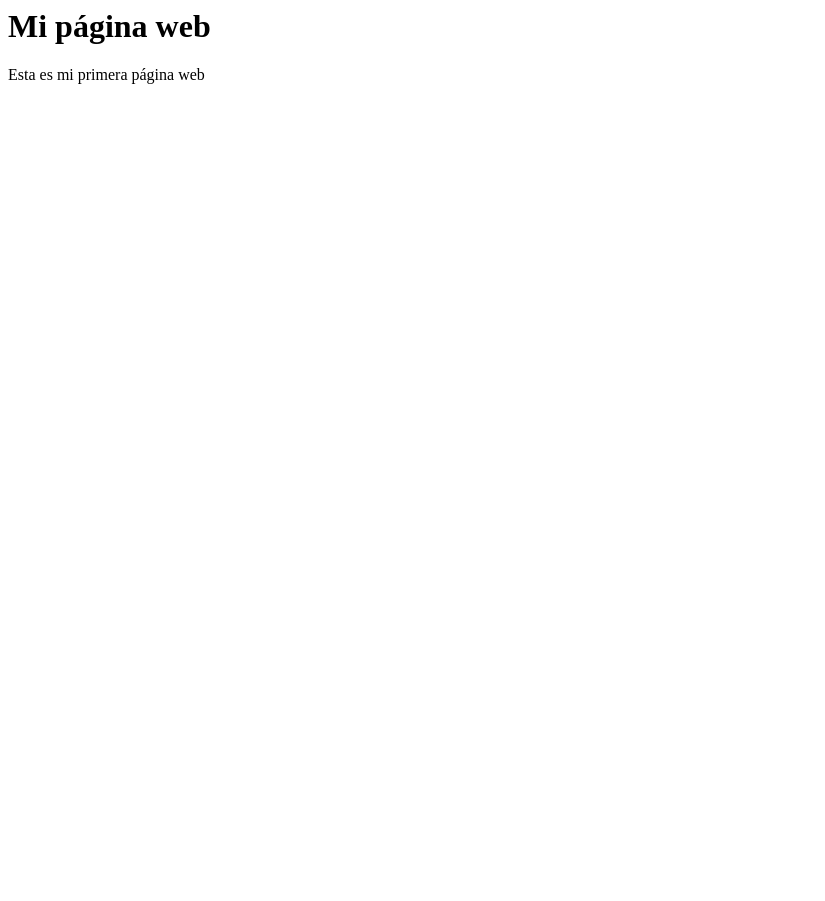
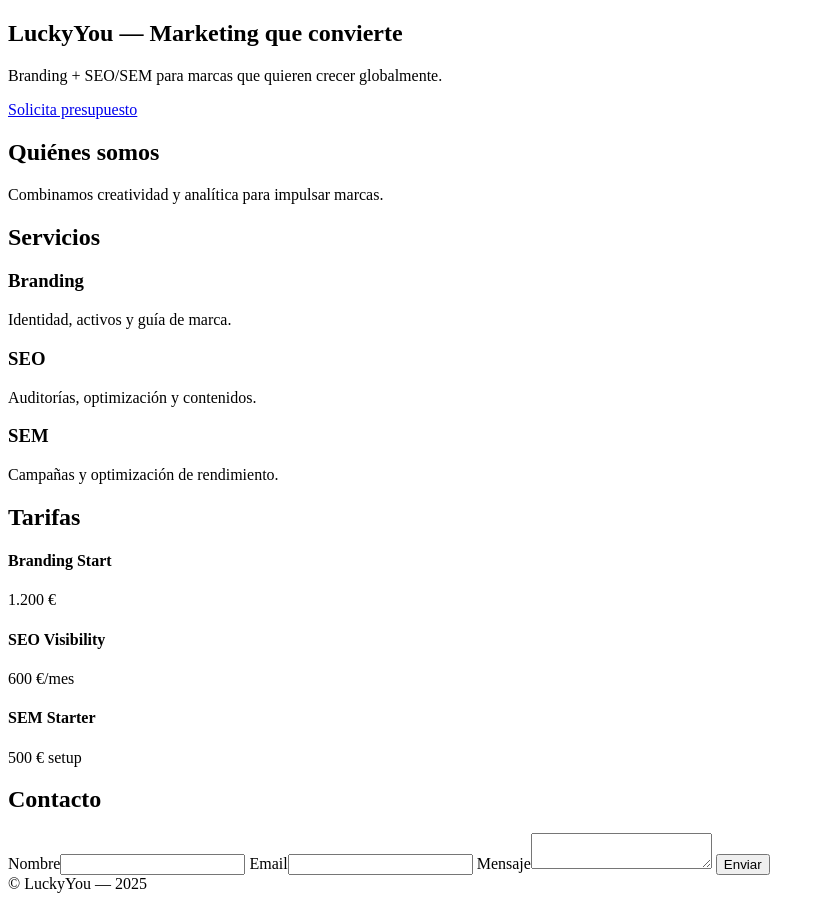
Before and after one commit to claudine20/luckyyou-sprint1, a plain HTML site: page index.html in a window 1280 px wide. Shown: the whole page, without its empty margins (0-825 px from the left). Before the commit the page ends 800 px from the top, so only its background shows below. Drawn offline with Linux system fonts and the light colour scheme.

Commit message:
Update index.html

```diff
--- a/index.html
+++ b/index.html
@@ -1,9 +1,72 @@
-<html>
-  <head>
-    <title>Mi página web</title>
-  </head>
-  <body>
-    <h1>Mi página web</h1>
-    <p>Esta es mi primera página web</p>
-  </body>
+<!doctype html>
+</nav>
+</div>
+</header>
+
+
+<main>
+<section id="hero" class="hero container">
+<h1>LuckyYou — Marketing que convierte</h1>
+<p>Branding + SEO/SEM para marcas que quieren crecer globalmente.</p>
+<a class="btn" href="#contacto">Solicita presupuesto</a>
+</section>
+
+
+<section id="sobre" class="container">
+<h2>Quiénes somos</h2>
+<p>Combinamos creatividad y analítica para impulsar marcas.</p>
+</section>
+
+
+<section id="servicios" class="container">
+<h2>Servicios</h2>
+<div class="cards">
+<article class="card">
+<h3>Branding</h3>
+<p>Identidad, activos y guía de marca.</p>
+</article>
+<article class="card">
+<h3>SEO</h3>
+<p>Auditorías, optimización y contenidos.</p>
+</article>
+<article class="card">
+<h3>SEM</h3>
+<p>Campañas y optimización de rendimiento.</p>
+</article>
+</div>
+</section>
+
+
+<section id="tarifas" class="container">
+<h2>Tarifas</h2>
+<div class="pricing">
+<div class="price-card"><h4>Branding Start</h4><p>1.200 €</p></div>
+<div class="price-card"><h4>SEO Visibility</h4><p>600 €/mes</p></div>
+<div class="price-card"><h4>SEM Starter</h4><p>500 € setup</p></div>
+</div>
+</section>
+
+
+<section id="contacto" class="container">
+<h2>Contacto</h2>
+<form id="contactForm">
+<label>Nombre<input type="text" name="name" required></label>
+<label>Email<input type="email" name="email" required></label>
+<label>Mensaje<textarea name="message" required></textarea></label>
+<button type="submit" class="btn">Enviar</button>
+</form>
+<div id="formMessage" aria-live="polite"></div>
+</section>
+
+
+</main>
+
+
+<footer class="site-footer">
+<div class="container">© LuckyYou — 2025</div>
+</footer>
+
+
+<script src="js/main.js"></script>
+</body>
 </html>
```
